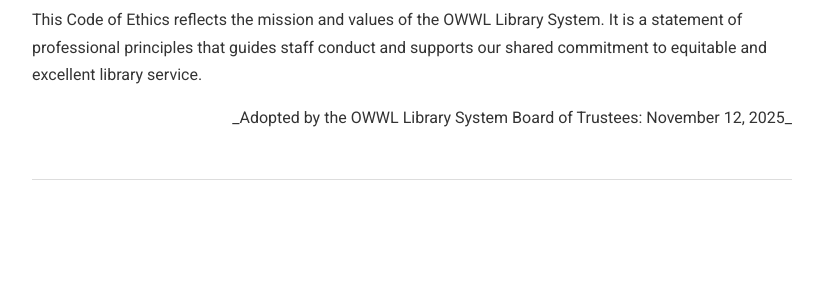
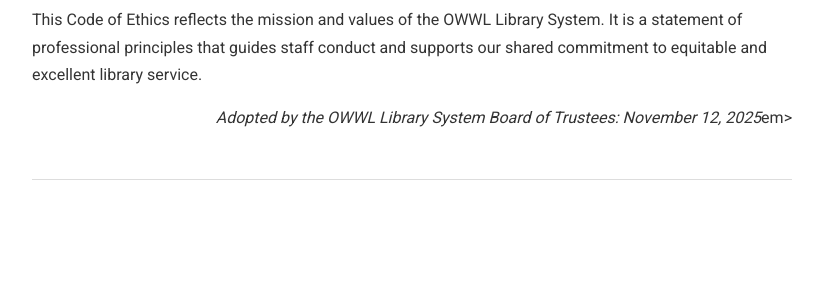
Before and after one commit to OWWL-Library-System/system-policies, a Jekyll site: the page built from policies/Code-of-Ethics.md, in a window 1280 px wide. Shown: the part 889-1189 px from the top of the page, without its empty margins (228-1051 px from the left). Built offline with Jekyll 4.4.1, drawn with Linux system fonts in a browser that asks for light colours; our own code applies the rules of GitHub Pages for plain Markdown files.

Commit message:
Update Code-of-Ethics.md

```diff
--- a/policies/Code-of-Ethics.md
+++ b/policies/Code-of-Ethics.md
@@ -19,4 +19,4 @@ The OWWL Library System, chartered by New York State, supports and strengthens p
 
 This Code of Ethics reflects the mission and values of the OWWL Library System. It is a statement of professional principles that guides staff conduct and supports our shared commitment to equitable and excellent library service.
 
-<p class="text-right">_Adopted by the OWWL Library System Board of Trustees: November 12, 2025_</p>
+<p class="text-right"><em>Adopted by the OWWL Library System Board of Trustees: November 12, 2025</em>em></p>
```
